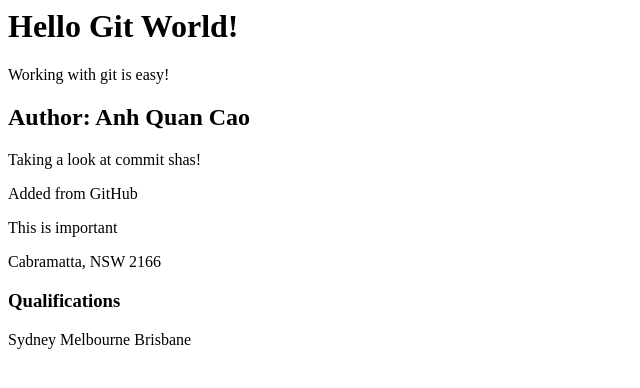
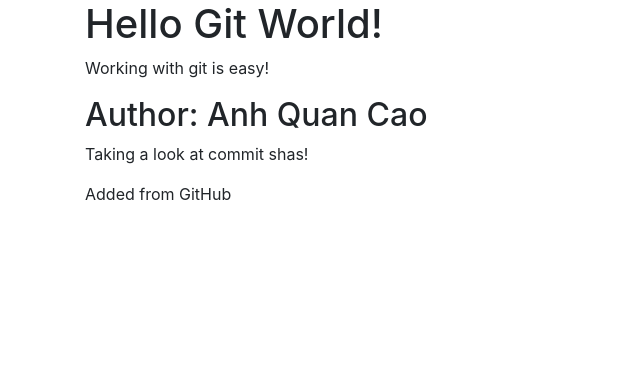
Before and after one commit to caoanhquan-qn/GitGitHubMasterClass, a plain HTML site: page index.html in a window 1280 px wide. Shown: the whole page, without its empty margins (0-640 px from the left). Drawn offline with nearby package versions, Linux system fonts and the light colour scheme.

Commit message:
add margin

```diff
--- a/index.html
+++ b/index.html
@@ -3,10 +3,14 @@
 <head>
 
     <title>Git & GitHub Masterclass</title>
+    <link rel="stylesheet" href="https://cdn.jsdelivr.net/npm/bootstrap@4.5.3/dist/css/bootstrap.min.css"
+          integrity="sha384-TX8t27EcRE3e/ihU7zmQxVncDAy5uIKz4rEkgIXeMed4M0jlfIDPvg6uqKI2xXr2" crossorigin="anonymous">
 
 </head>
 
 <body>
+
+<div class="container">
     <h1>Hello Git World!</h1>
     <div>
         <p>Working with git is easy!</p>
@@ -22,17 +26,8 @@
         <p>Added from GitHub</p>
     </div>
 
-        <div>
-            <p>This is important</p>
+
 </div>
-
-        <div>
-            <p>Cabramatta, NSW 2166</p>
-        </div>
-
-        <!-- Some comments -->
-        <h3> Qualifications </h3>
-        <p>Sydney Melbourne Brisbane</p>
 
 </body>
 
```
Lines whose indentation alone changed are shown as unchanged.
